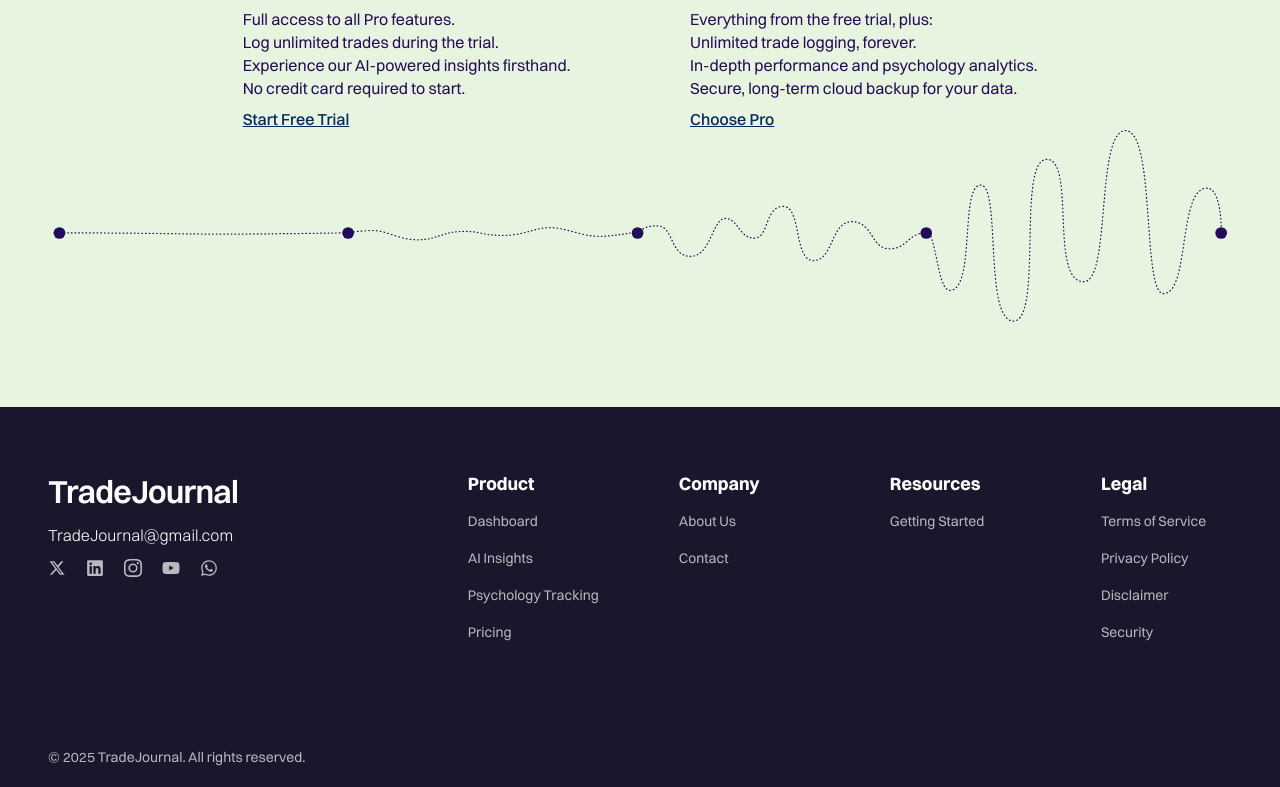
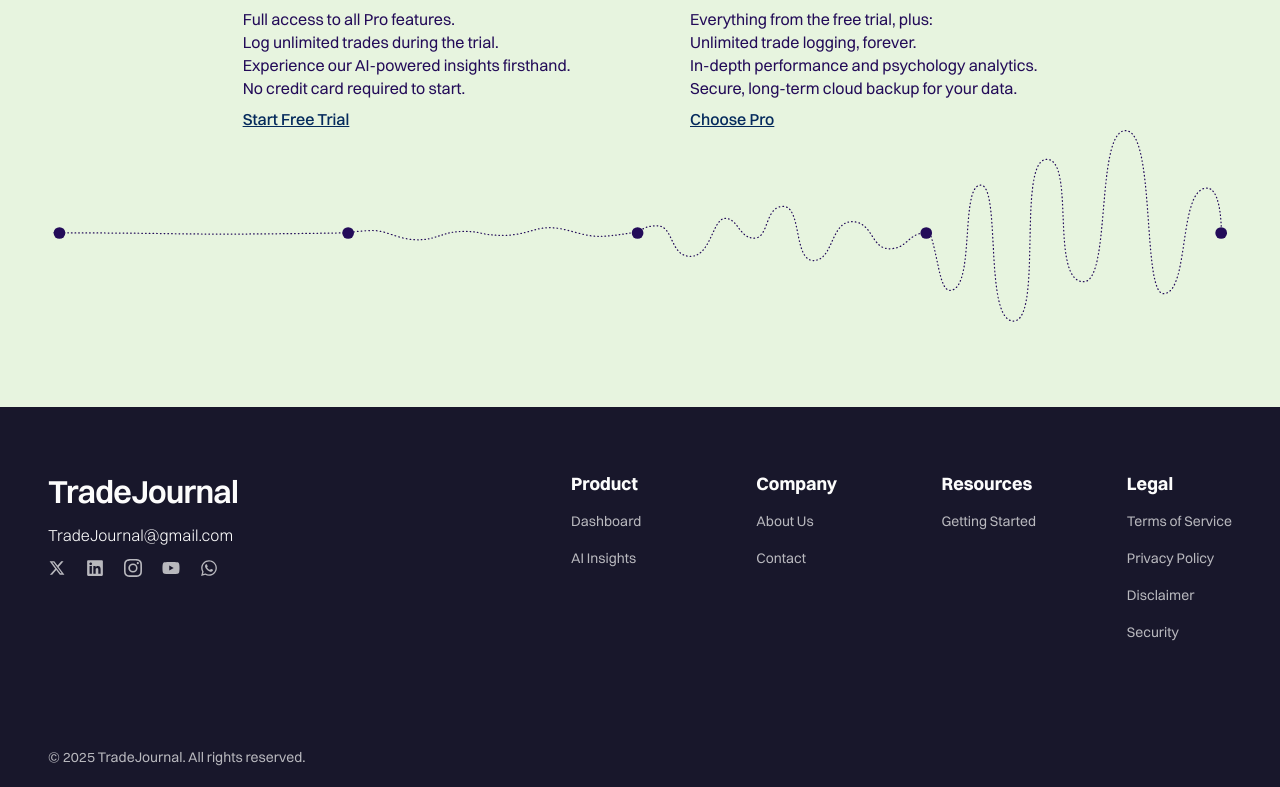
Before and after one commit to ayushcodes0/Tj-Frontend, a React (Vite) app: page / in a window 1280 px wide. Shown: the part 4173-4960 px from the top of the page. Built offline with nearby package versions, Linux system fonts and the light colour scheme; no server answers.

Commit message:
footer updated

```diff
--- a/src/components/Footer/Footer.tsx
+++ b/src/components/Footer/Footer.tsx
@@ -25,8 +25,6 @@ const Footer = () => {
             <p className={Styles.footerItemsHead}>Product</p>
             <Link to="/login" className={Styles.footerItemsText}>Dashboard</Link>
             <Link to="/login" className={Styles.footerItemsText}>AI Insights</Link>
-            <Link to="/login" className={Styles.footerItemsText}>Psychology Tracking</Link>
-            <Link to="/login" className={Styles.footerItemsText}>Pricing</Link>
           </div>
           <div className={Styles.footerItems}>
             <p className={Styles.footerItemsHead}>Company</p>
```
